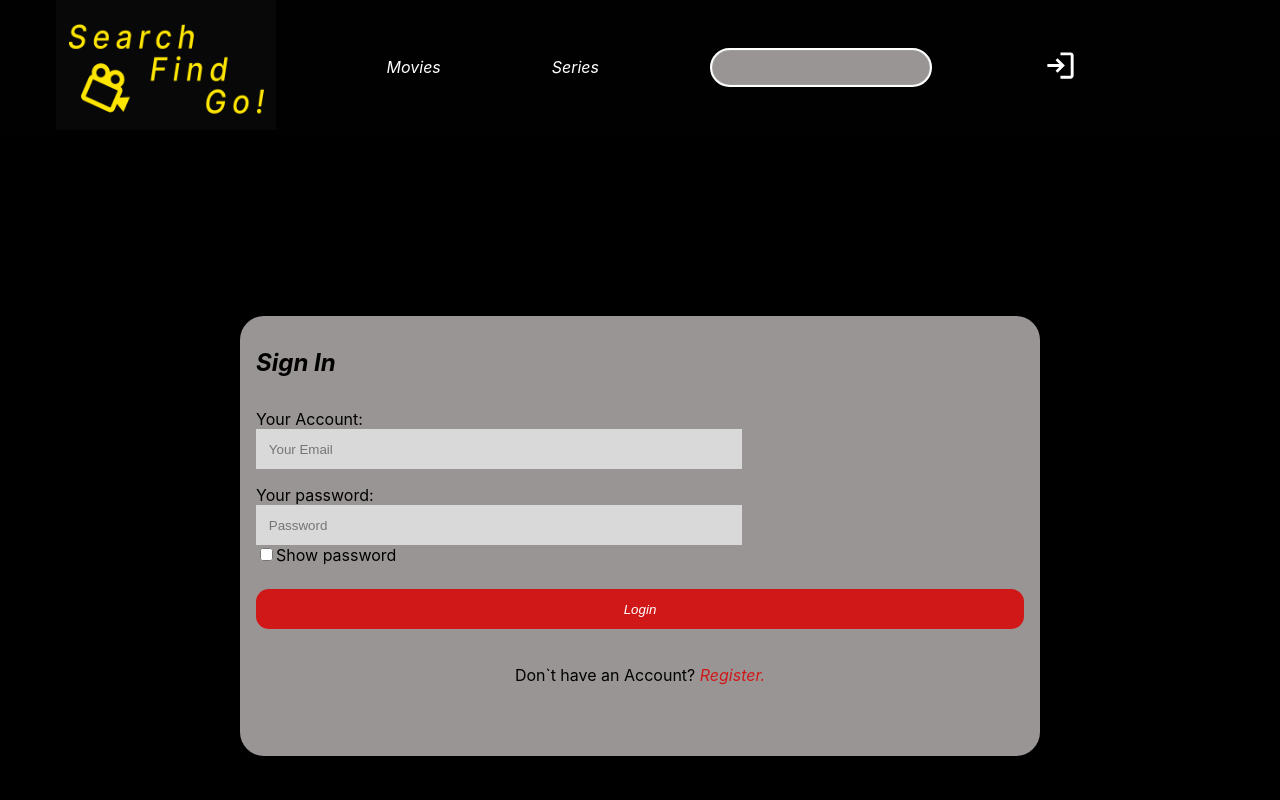
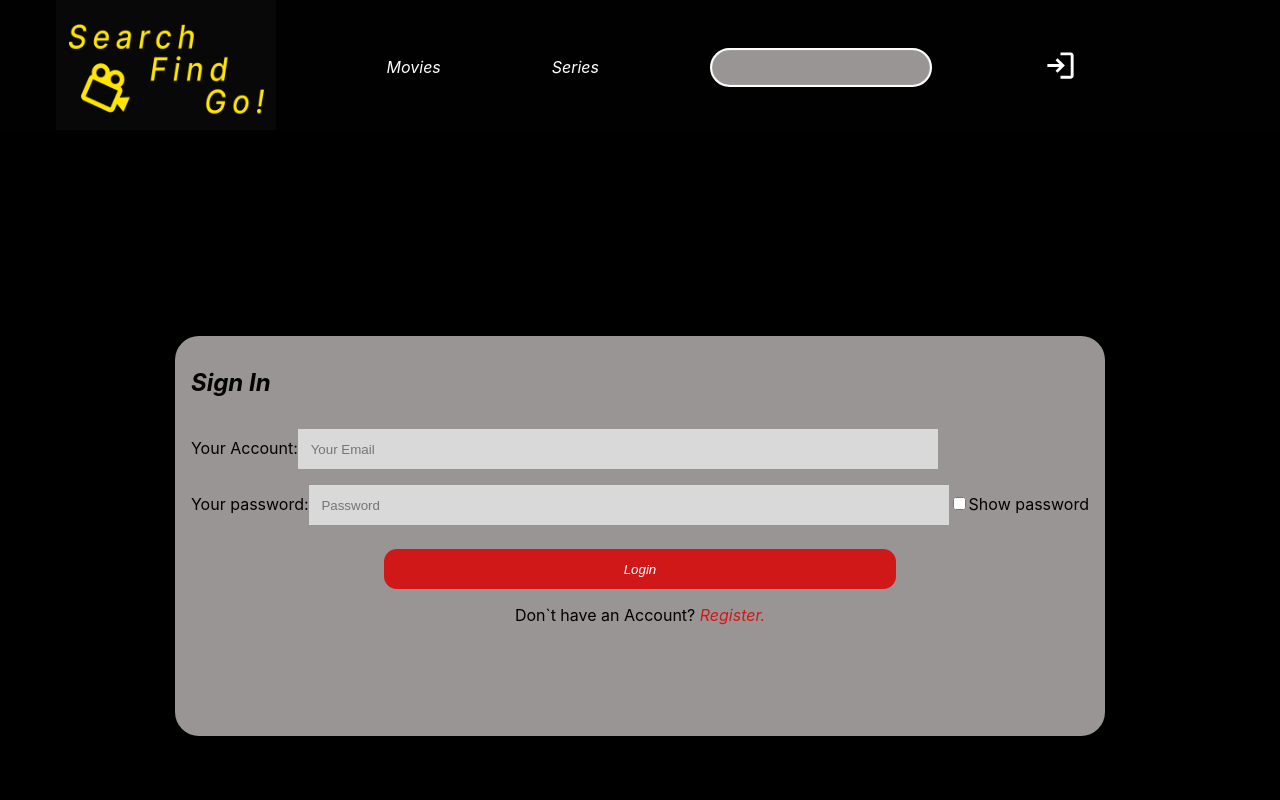
Before and after one commit to Natrosvili/Capstone-Project-movie-serien-app, a Next.js app: page /login in a window 1280 px wide. Shown: the top 800 px of the page. Built offline with nearby package versions, Linux system fonts and the light colour scheme; some icons are missing.

Commit message:
created Register Page

```diff
--- a/pages/login.js
+++ b/pages/login.js
@@ -3,70 +3,47 @@ import {useState} from "react";
 import styled from "styled-components";
 
 export default function LogIn() {
-  const [visible, setVisible] = useState("password");
-  const [isTrue, setIsTrue] = useState(false);
-
-  function handleVisibility(event) {
-    if (event.target.value == "on") {
-      setVisible("text");
-      setIsTrue(!isTrue);
-    }
-
-    {
-      isTrue && setVisible("password");
-    }
-  }
+  const [visible, setVisible] = useState(false);
 
   return (
     <>
       <StyledSection>
         <StyledForm method="post" autoComplete="on">
-          <H1>
-            <em>Sign In</em>
-          </H1>
-          <StyledDiv1>
-            <StyledLabel for="account">Your Account:</StyledLabel>
-            <br />
-            <StyledInput1
+          <H1>Sign In</H1>
+          <div style={{margin: "1rem 0"}}>
+            <StyledLabel for="email">Your Account:</StyledLabel>
+            <StyledInput
               type="email"
-              id="account"
-              name="account"
+              id="email"
+              name="email"
               placeholder="Your Email"
               required
             />
-            <br />
-          </StyledDiv1>
-          <StyledDiv2>
+          </div>
+          <div style={{margin: "1rem 0"}}>
             <StyledLabel for="password">Your password:</StyledLabel>
-            <br />
-            <StyledInput2
-              type={visible}
+            <StyledInput
+              type={visible ? "text" : "password"}
               id="password"
               name="password"
               placeholder="Password"
               required
             />
-            <br />
             <input
-              onChange={handleVisibility}
+              onChange={() => setVisible(!visible)}
               type="checkbox"
               id="passwordVisibility"
               name="passwordVisibility"
             />
             <StyledLabel for="passwordVisibility">Show password</StyledLabel>
-          </StyledDiv2>
+          </div>
           <StyledDiv3>
-            <Styledbutton type="submit">
-              <em>Login</em>
-            </Styledbutton>
+            <Styledbutton type="submit">Login</Styledbutton>
           </StyledDiv3>
-          <br />
-          <StyledPar>
-            Don`t have an Account?{" "}
-            <em>
-              <StyledLink href="#">Register.</StyledLink>
-            </em>
-          </StyledPar>
+          <p style={{textAlign: "center"}}>
+            Don`t have an Account?
+            <StyledLink href="/register"> Register.</StyledLink>
+          </p>
         </StyledForm>
       </StyledSection>
     </>
@@ -85,13 +62,18 @@ const StyledForm = styled.form`
   background-color: #9a9595;
   padding: 2rem 1rem 0;
   border-radius: 1.5rem;
-  height: 55vh;
+  height: 50vh;
+
+  @media screen and (max-width: 430px) {
+    height: 50vh;
+  }
 `;
 
 const H1 = styled.h1`
   margin: 0;
   color: #000000;
   margin-bottom: 2rem;
+  font-style: italic;
 `;
 
 const StyledLabel = styled.label`
@@ -99,22 +81,8 @@ const StyledLabel = styled.label`
   cursor: pointer;
 `;
 
-const StyledInput1 = styled.input`
-  width: 38vw;
-  height: 5vh;
-  border: none;
-  /* margin-bottom: 1.5rem; */
-  background-color: #d9d9d9;
-  outline: none;
-  padding-left: 0.8rem;
-
-  @media screen and (max-width: 430px) {
-    width: 42vh;
-  }
-`;
-
-const StyledInput2 = styled.input`
-  width: 38vw;
+const StyledInput = styled.input`
+  width: 50vw;
   height: 5vh;
   border: none;
   background-color: #d9d9d9;
@@ -122,16 +90,8 @@ const StyledInput2 = styled.input`
   padding-left: 0.8rem;
 
   @media screen and (max-width: 430px) {
-    width: 42vh;
+    width: 80vw;
   }
-`;
-
-const StyledDiv1 = styled.div`
-  margin: 1rem 0;
-`;
-
-const StyledDiv2 = styled.div`
-  margin: 1rem 0;
 `;
 
 const StyledDiv3 = styled.div`
@@ -144,17 +104,15 @@ const Styledbutton = styled.button`
   color: #ffffff;
   border: none;
   border-radius: 0.8rem;
-  width: 60vw;
+  width: 40vw;
   height: 5vh;
   cursor: pointer;
   margin-top: 0.5rem;
-`;
-
-const StyledPar = styled.p`
-  text-align: center;
+  font-style: italic;
 `;
 
 const StyledLink = styled(Link)`
   text-decoration: none;
   color: #d11818;
+  font-style: italic;
 `;
```
